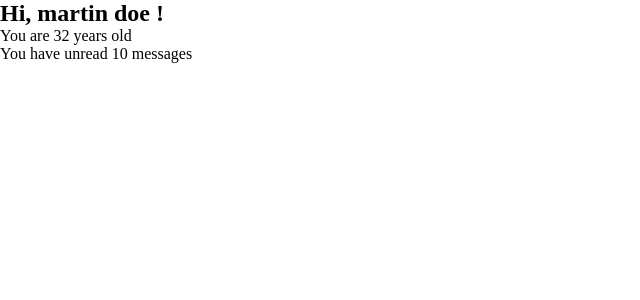
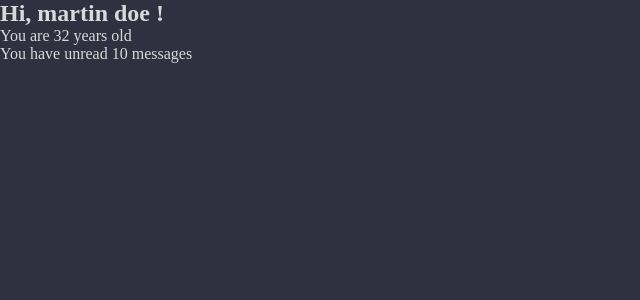
Before and after one commit to lostmart/saas-react-typescript, a React (Create React App) app: page / in a window 1280 px wide. Shown: the top 300 px of the page, without its empty margins (0-640 px from the left). Built offline with nearby package versions, Linux system fonts and the light colour scheme.

Commit message:
general css

```diff
--- a/src/css/App.css
+++ b/src/css/App.css
@@ -1,5 +1,19 @@
-*{
-    margin: 0;
-    padding: 0;
-    box-sizing: border-box;
+* {
+	margin: 0;
+	padding: 0;
+	box-sizing: border-box;
 }
+
+:root {
+	--bg-clr: #313041;
+	--accent: #c84754;
+	--secondary: #91c2bd;
+	--tercery: #819dc7;
+	--accent_variant: #fa81c2;
+	--font_clr: #d9d9d9;
+}
+
+body {
+	background-color: var(--bg-clr);
+	color: var(--font_clr);
+}
```
